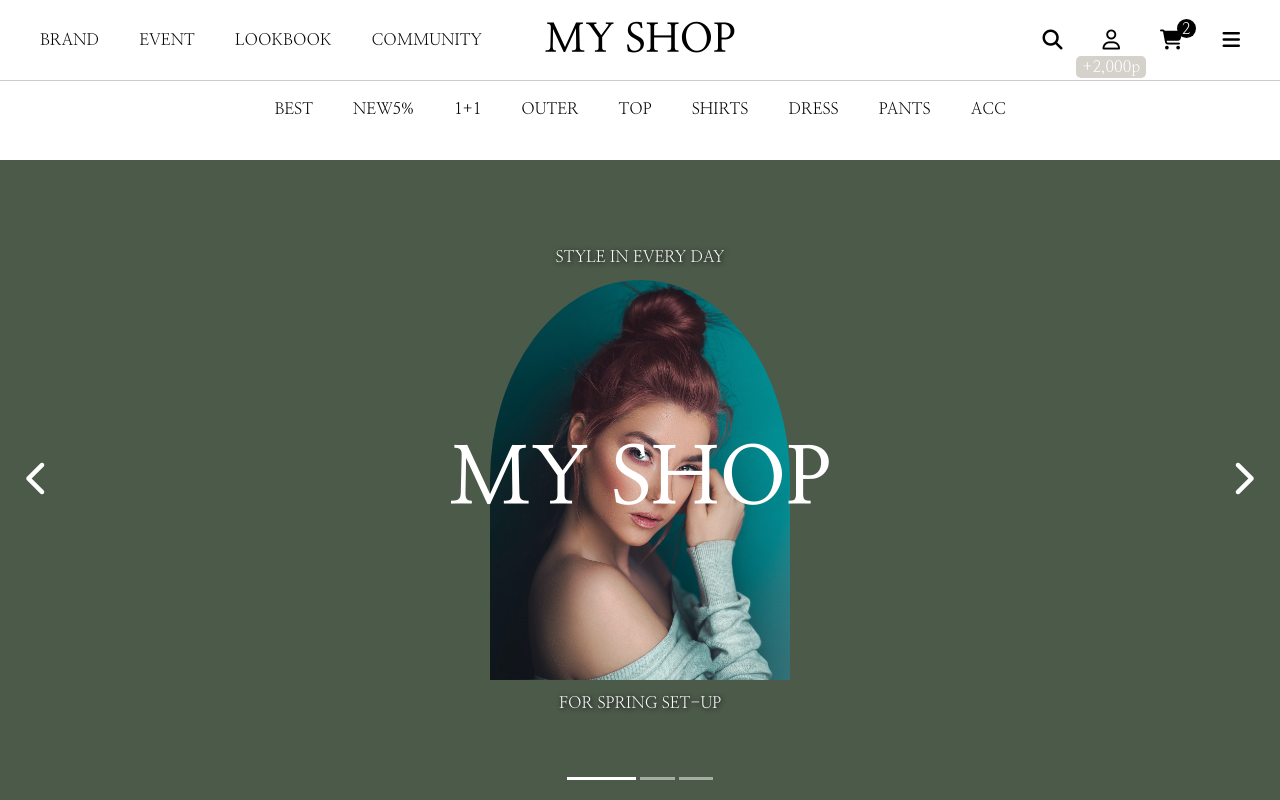
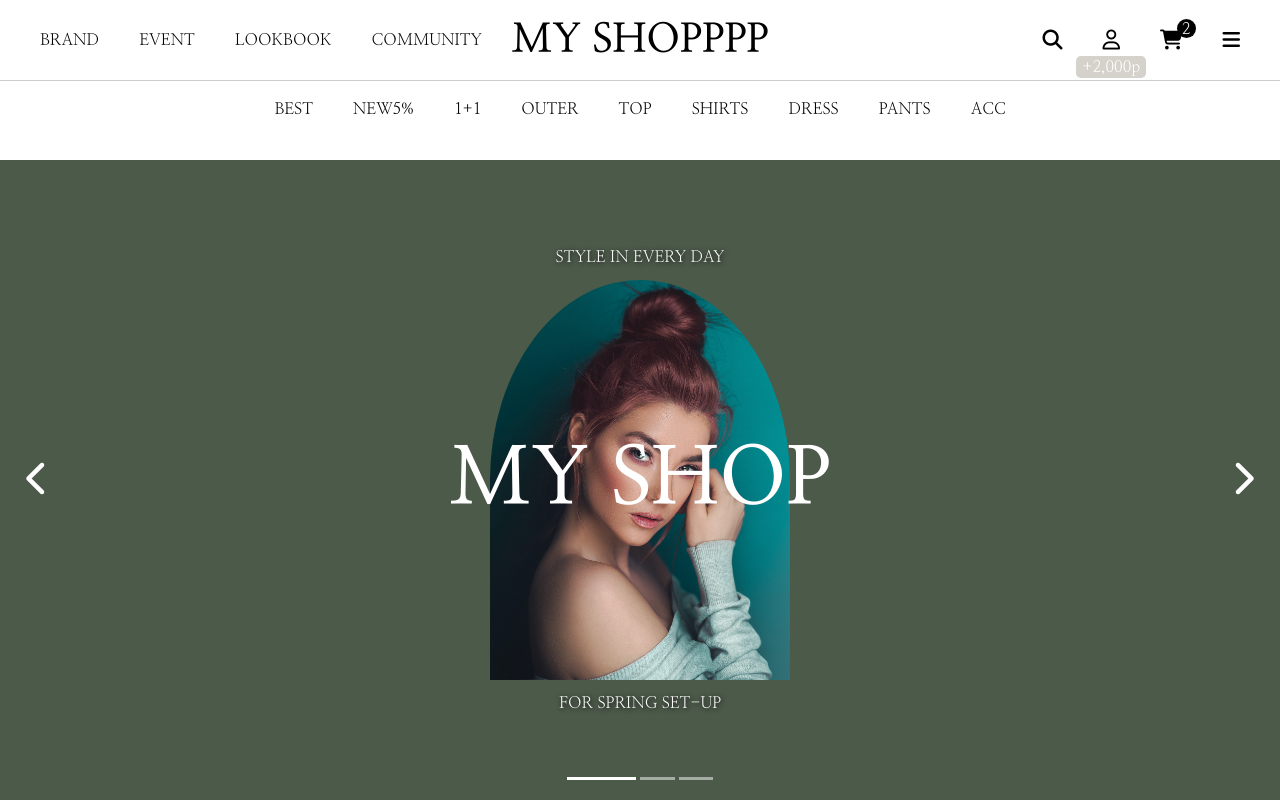
Before and after one commit to togethercodingArang/togethercodingArang.github.io, a plain HTML site: page index.html in a window 1280 px wide. Shown: the top 800 px of the page. Drawn offline with Linux system fonts and the light colour scheme.

Commit message:
제목을 수정

```diff
--- a/index.html
+++ b/index.html
@@ -26,7 +26,7 @@
             <li class="header__content">COMMUNITY</li>
           </ul>
         </nav>
-        <h1 class="header__title">MY SHOP</h1>
+        <h1 class="header__title">MY SHOPPPP</h1>
         <ul class="header__menu">
           <li class="header__content">
             <i class="fa-solid fa-magnifying-glass fa-lg"></i>
```
